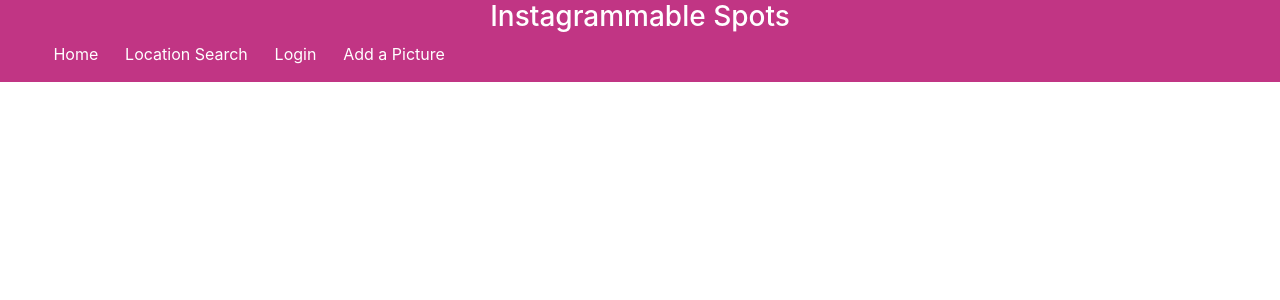
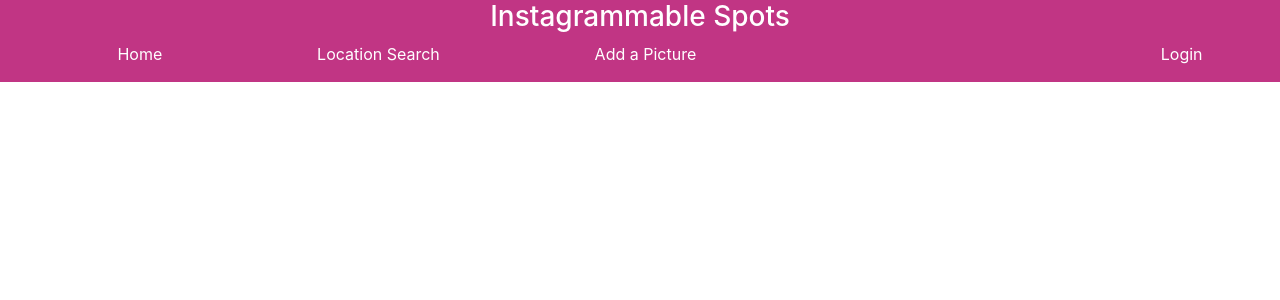
Before and after one commit to anakp07/capstone-frontend, a React (Create React App) app in the folder frontend/: page / in a window 1280 px wide. Shown: the top 300 px of the page. Built offline with nearby package versions, Linux system fonts and the light colour scheme.

Commit message:
nav bar css adjusted; nav bar order of tabs adjusted

```diff
--- a/frontend/src/components/Nav.css
+++ b/frontend/src/components/Nav.css
@@ -7,7 +7,7 @@ nav {
     color: white;
     }
 .nav-links {
-    width: 40%;
+    width: 100%;
     display: flex;
     justify-content: space-around;
     align-items: center;
@@ -26,3 +26,7 @@ div {
     text-align: center;
     margin-top:
 }
+
+li {
+    display: inline;
+  }
--- a/frontend/src/components/Nav.js
+++ b/frontend/src/components/Nav.js
@@ -24,9 +24,6 @@ return (
                 <p><Link to="/locationsearch" className="nav-text">Location Search</Link></p>
             </li>
             <li>
-                <p><Link to="/login" className="nav-text">Login</Link></p>
-            </li>
-            <li>
                 <p><Link to="/addpicture" className="nav-text">Add a Picture</Link></p>
             </li>
             <li>
@@ -35,6 +32,10 @@ return (
             <li>
                 <p>{isSearchComplete(props.formFields) && <Link to="/listview" className="nav-text">ListView</Link>}</p>
             </li>
+            <li>
+                <p><Link to="/login" className="nav-text">Login</Link></p>
+            </li>
+
 
         </ul>
     </nav>
```
